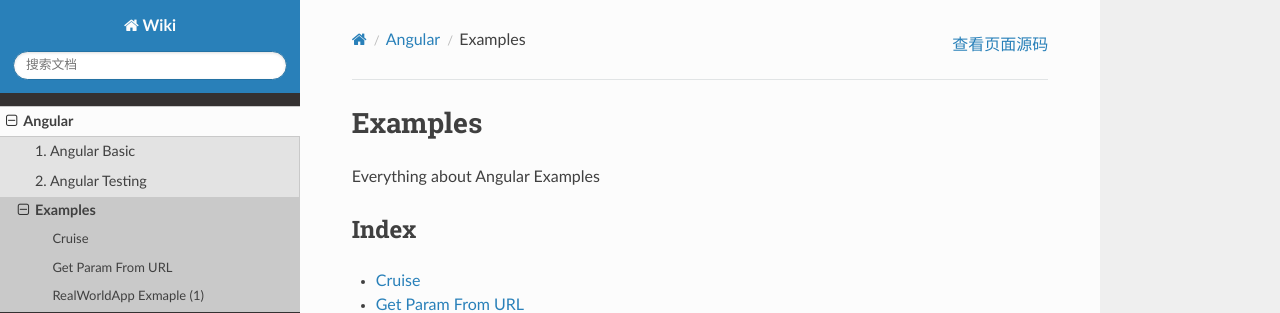
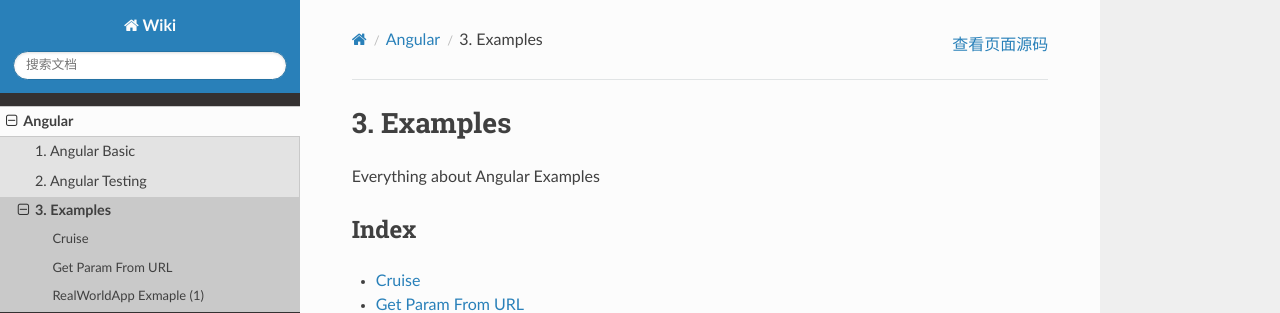
Before and after one commit to abigail830/Sphinx_wiki, a Sphinx documentation site: the page built from source/Angular/3_Example/index.rst, in a window 1280 px wide. Shown: the top 313 px of the page. Built offline with Sphinx 7.4.7 and the Read the Docs theme 2.0.0, drawn with Linux system fonts in a browser that asks for light colours.

Commit message:
Update index.rst

```diff
--- a/source/Angular/3_Example/index.rst
+++ b/source/Angular/3_Example/index.rst
@@ -1,4 +1,4 @@
-Examples
+3. Examples
 ===============
 
 Everything about Angular Examples
```
